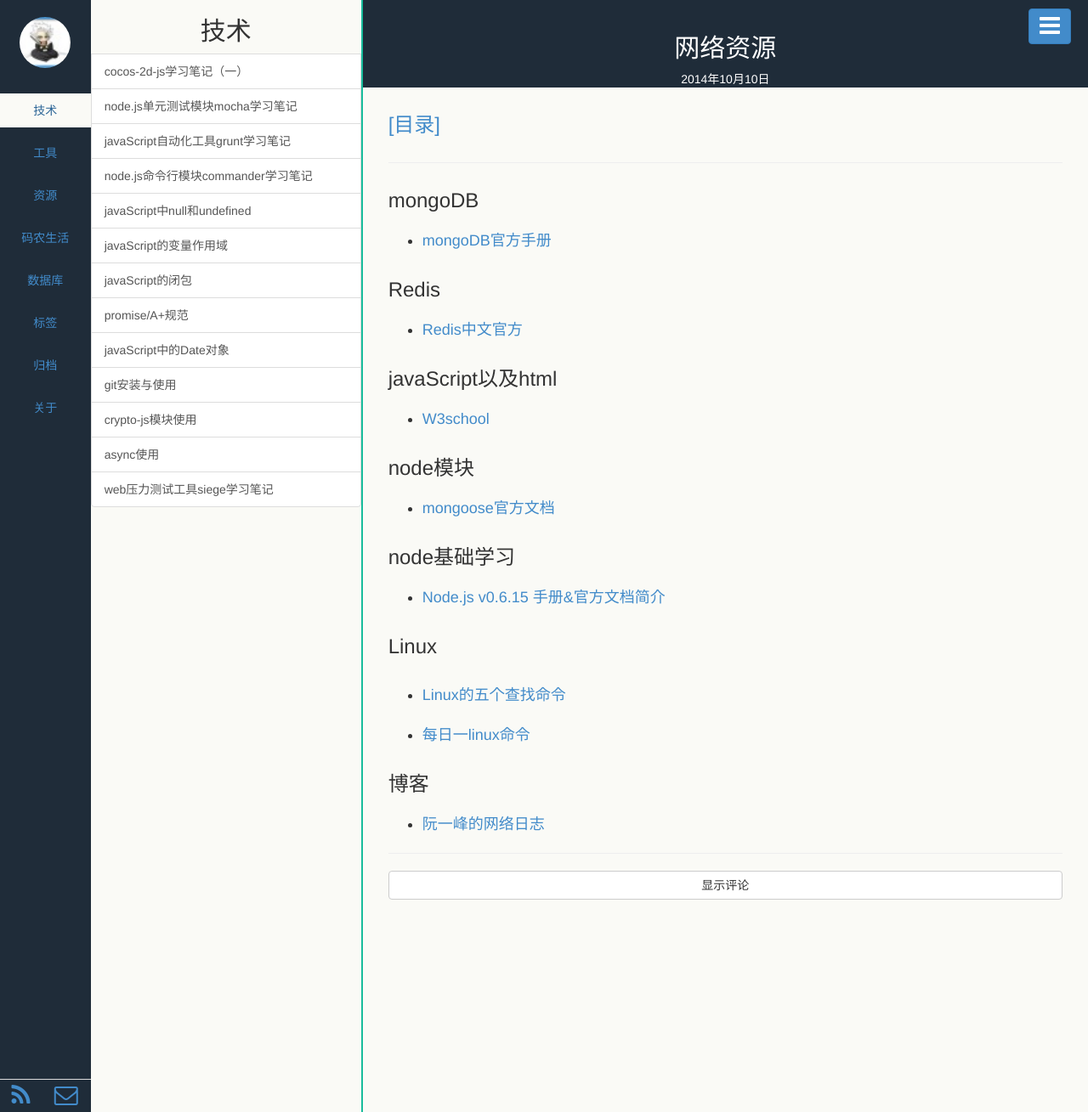
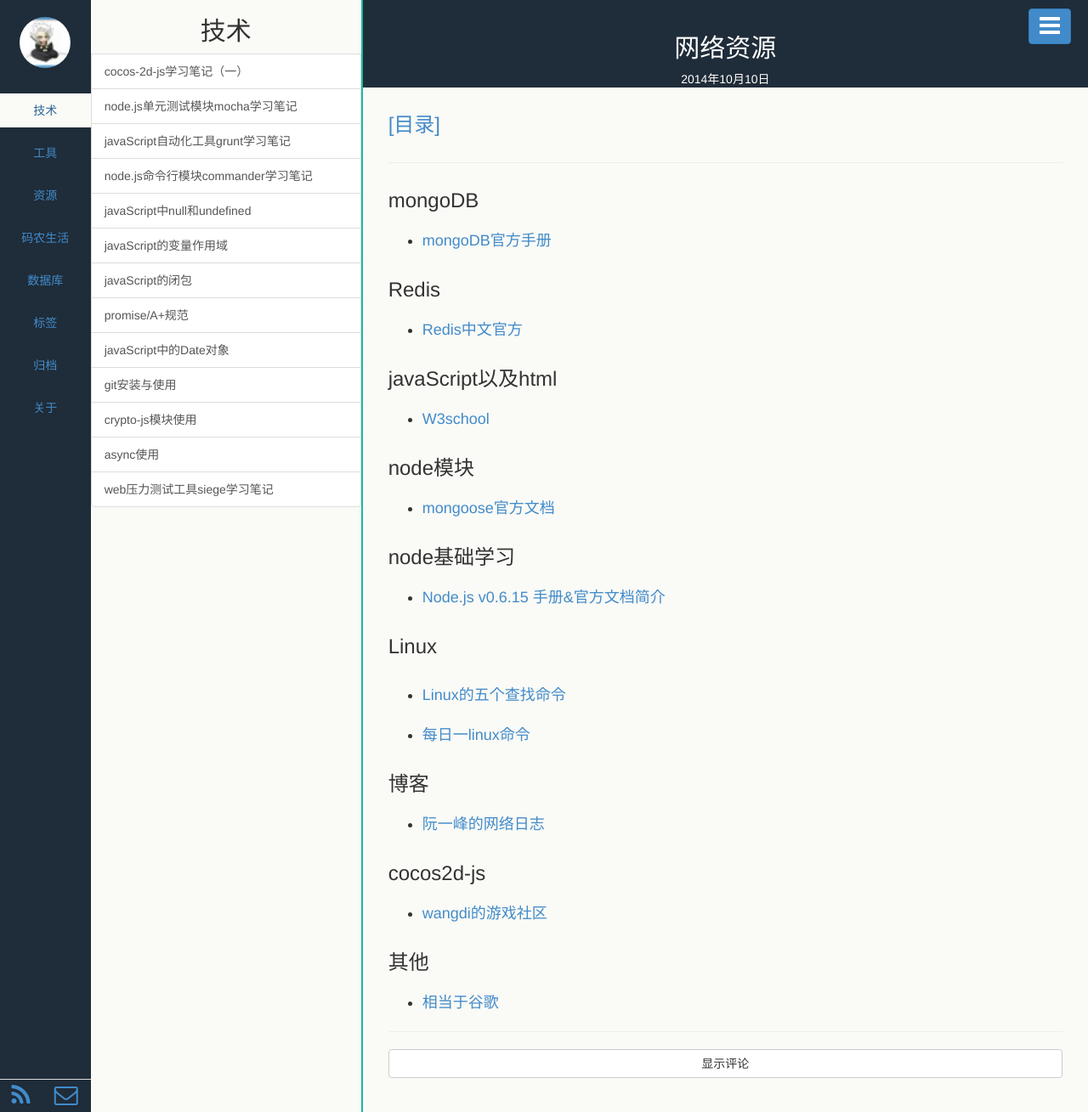
Before and after one commit to zc001/zc001.github.com, a Jekyll site: the page built from _posts/2014-10-10-web-resource.md, in a window 1280 px wide. Shown: the whole page at 85% size. Built offline with Jekyll 4.4.1, drawn with Linux system fonts in a browser that asks for light colours; Markdown is read by kramdown in place of the engine named in the settings.

Commit message:
更新网络资源

```diff
--- a/_posts/2014-10-10-web-resource.md
+++ b/_posts/2014-10-10-web-resource.md
@@ -34,3 +34,11 @@ description: 各类网络资源
 ### 博客
 
 * [阮一峰的网络日志](http://www.ruanyifeng.com/blog/)
+
+### cocos2d-js
+
+* [wangdi的游戏社区](http://blog.csdn.net/w337198302/article/category/1634165)
+
+### 其他
+
+* [相当于谷歌](http://www.gfsoso.com/)
```
